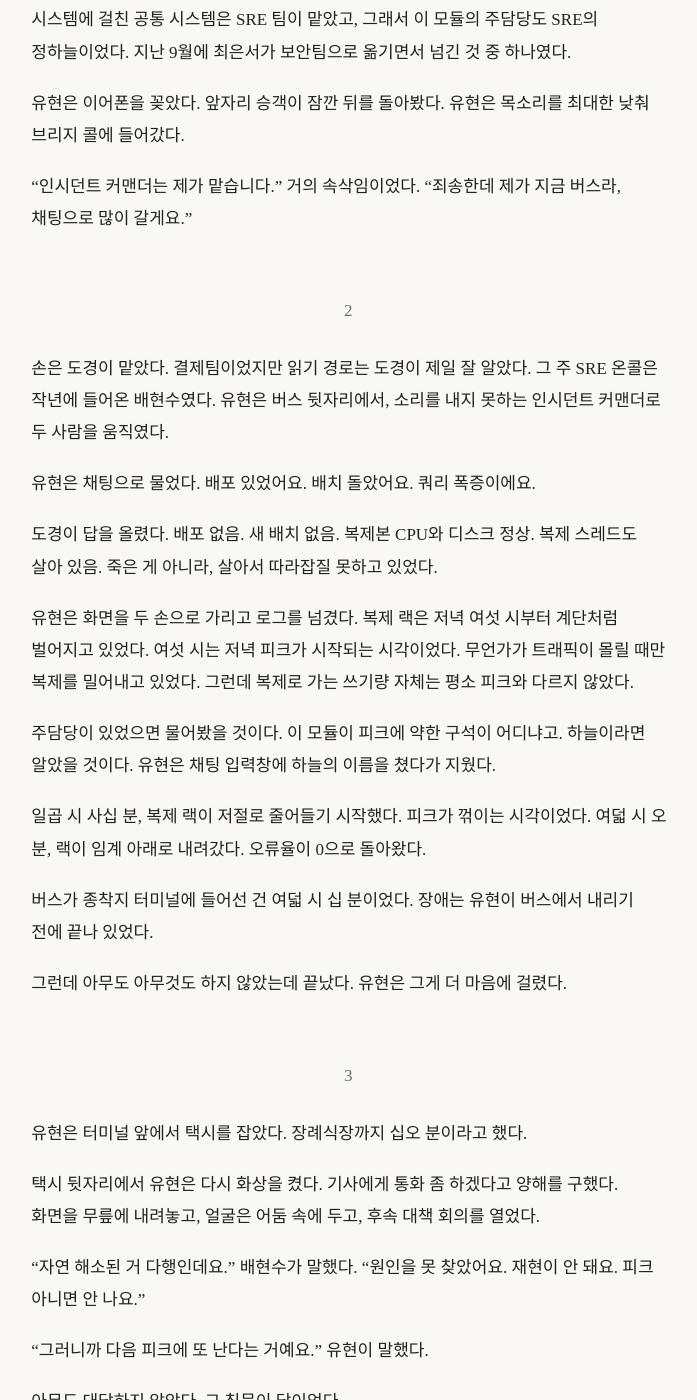
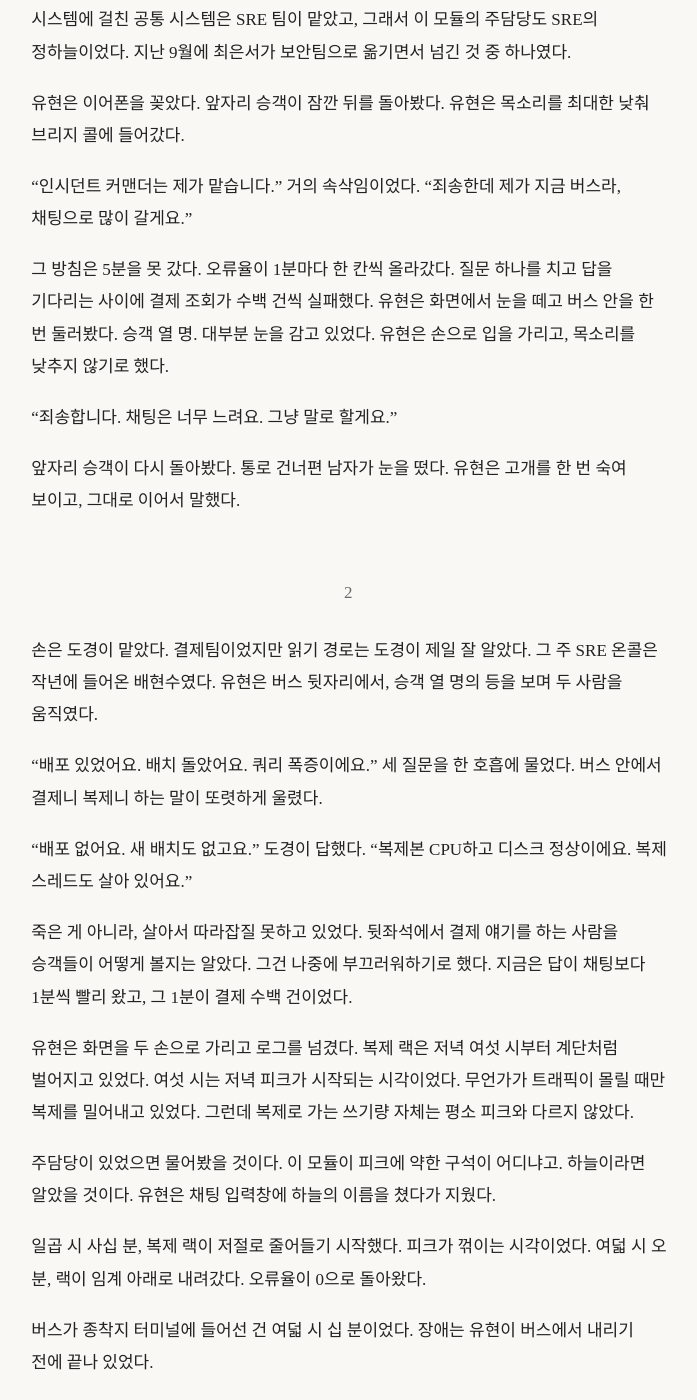
Before and after one commit to benelog/postmortem, a Jekyll site: the page built from _episodes/episode-10.md, in a window 1280 px wide and 1400 px high, scrolled down 1612 px. Shown: the whole window, without its empty margins (290-987 px from the left). Built offline with Jekyll 4.4.1, drawn with Linux system fonts in a browser that asks for light colours; some of the changed text lies outside the part shown.

Commit message:
10화 버스 장면: 채팅이 느려 승객들 앞에서 소리 내어 지휘하는 흐름으로 변경

```diff
--- a/_episodes/episode-10.md
+++ b/_episodes/episode-10.md
@@ -4,7 +4,7 @@ number: 10
 pov: "서유현"
 summary: "복제가 밀리던 저녁, 그 모듈의 주담당은 아버지를 잃은 자리에 있었다."
 illustration: ep10.webp
-illustration_alt: "겨울 해질녘 텅 빈 시외버스 뒷자리에서 이어폰을 끼고 휴대폰을 입가에 가린 채 조용히 장애를 지휘하는 유현"
+illustration_alt: "겨울 해질녘 텅 빈 시외버스 뒷자리에서 이어폰을 끼고 휴대폰을 입가에 가린 채 승객들의 시선을 받으며 장애를 지휘하는 유현"
 layout: episode
 ---
 
@@ -31,13 +31,21 @@ layout: episode
 
 "인시던트 커맨더는 제가 맡습니다." 거의 속삭임이었다. "죄송한데 제가 지금 버스라, 채팅으로 많이 갈게요."
 
+그 방침은 5분을 못 갔다. 오류율이 1분마다 한 칸씩 올라갔다. 질문 하나를 치고 답을 기다리는 사이에 결제 조회가 수백 건씩 실패했다. 유현은 화면에서 눈을 떼고 버스 안을 한 번 둘러봤다. 승객 열 명. 대부분 눈을 감고 있었다. 유현은 손으로 입을 가리고, 목소리를 낮추지 않기로 했다.
+
+"죄송합니다. 채팅은 너무 느려요. 그냥 말로 할게요."
+
+앞자리 승객이 다시 돌아봤다. 통로 건너편 남자가 눈을 떴다. 유현은 고개를 한 번 숙여 보이고, 그대로 이어서 말했다.
+
 ## 2
 
-손은 도경이 맡았다. 결제팀이었지만 읽기 경로는 도경이 제일 잘 알았다. 그 주 SRE 온콜은 작년에 들어온 배현수였다. 유현은 버스 뒷자리에서, 소리를 내지 못하는 인시던트 커맨더로 두 사람을 움직였다.
+손은 도경이 맡았다. 결제팀이었지만 읽기 경로는 도경이 제일 잘 알았다. 그 주 SRE 온콜은 작년에 들어온 배현수였다. 유현은 버스 뒷자리에서, 승객 열 명의 등을 보며 두 사람을 움직였다.
 
-유현은 채팅으로 물었다. 배포 있었어요. 배치 돌았어요. 쿼리 폭증이에요.
+"배포 있었어요. 배치 돌았어요. 쿼리 폭증이에요." 세 질문을 한 호흡에 물었다. 버스 안에서 결제니 복제니 하는 말이 또렷하게 울렸다.
 
-도경이 답을 올렸다. 배포 없음. 새 배치 없음. 복제본 CPU와 디스크 정상. 복제 스레드도 살아 있음. 죽은 게 아니라, 살아서 따라잡질 못하고 있었다.
+"배포 없어요. 새 배치도 없고요." 도경이 답했다. "복제본 CPU하고 디스크 정상이에요. 복제 스레드도 살아 있어요."
+
+죽은 게 아니라, 살아서 따라잡질 못하고 있었다. 뒷좌석에서 결제 얘기를 하는 사람을 승객들이 어떻게 볼지는 알았다. 그건 나중에 부끄러워하기로 했다. 지금은 답이 채팅보다 1분씩 빨리 왔고, 그 1분이 결제 수백 건이었다.
 
 유현은 화면을 두 손으로 가리고 로그를 넘겼다. 복제 랙은 저녁 여섯 시부터 계단처럼 벌어지고 있었다. 여섯 시는 저녁 피크가 시작되는 시각이었다. 무언가가 트래픽이 몰릴 때만 복제를 밀어내고 있었다. 그런데 복제로 가는 쓰기량 자체는 평소 피크와 다르지 않았다.
 
@@ -79,7 +87,7 @@ layout: episode
 
 "와주셔서 감사해요, 팀장님."
 
-유현은 장애 이야기를 한 마디도 꺼내지 않았다. 두 시간 전에 자기가 버스 뒷자리에서 지휘하던 일을, 하늘이 주담당인 그 모듈이 밀렸다는 것을, 원인을 못 찾아 무섭다는 것을, 아무것도 말하지 않았다.
+유현은 장애 이야기를 한 마디도 꺼내지 않았다. 두 시간 전에 자기가 버스 뒷자리에서 승객들이 다 듣게 지휘하던 일을, 하늘이 주담당인 그 모듈이 밀렸다는 것을, 원인을 못 찾아 무섭다는 것을, 아무것도 말하지 않았다.
 
 유현은 육개장 앞에 잠깐 앉았다. 하늘이 옆에 와서 앉았다.
 
```
